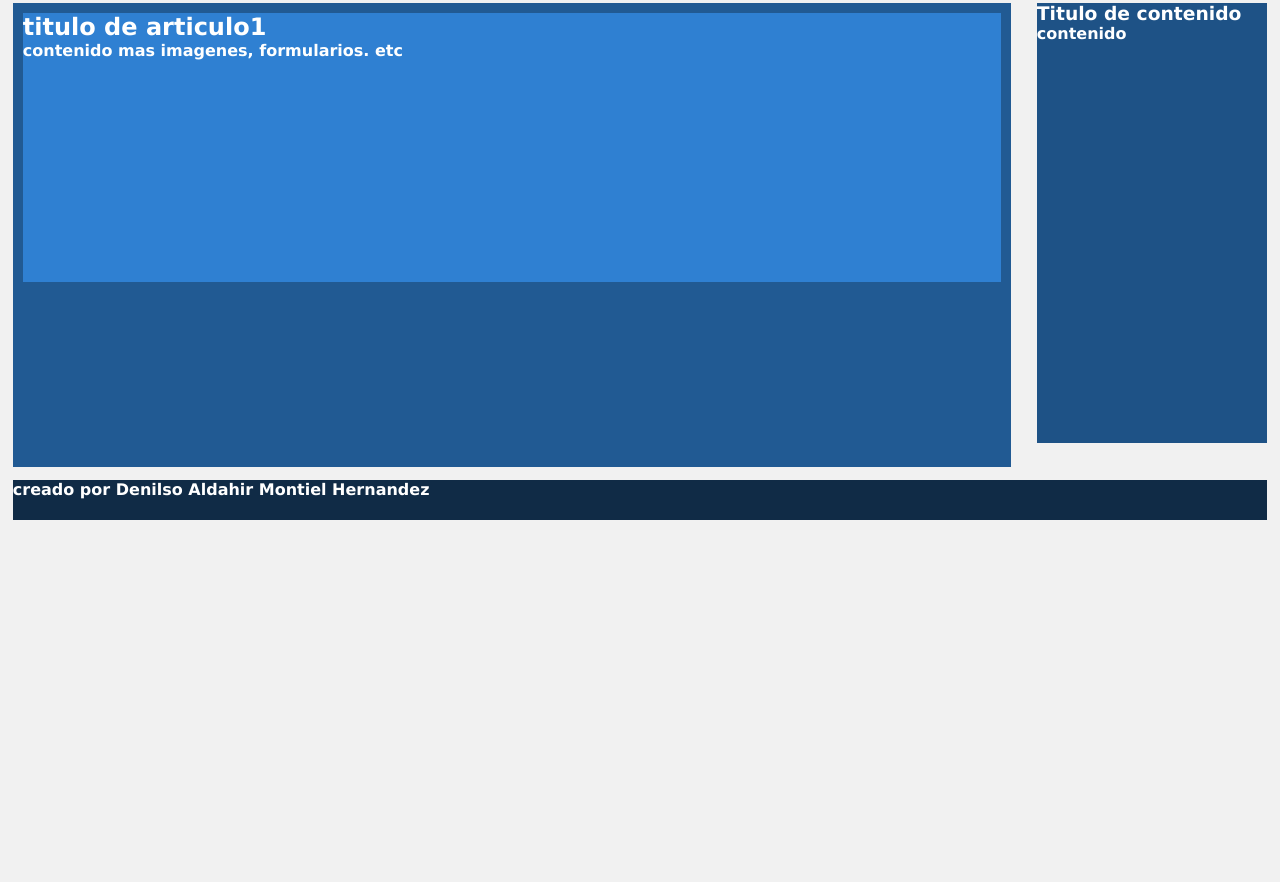
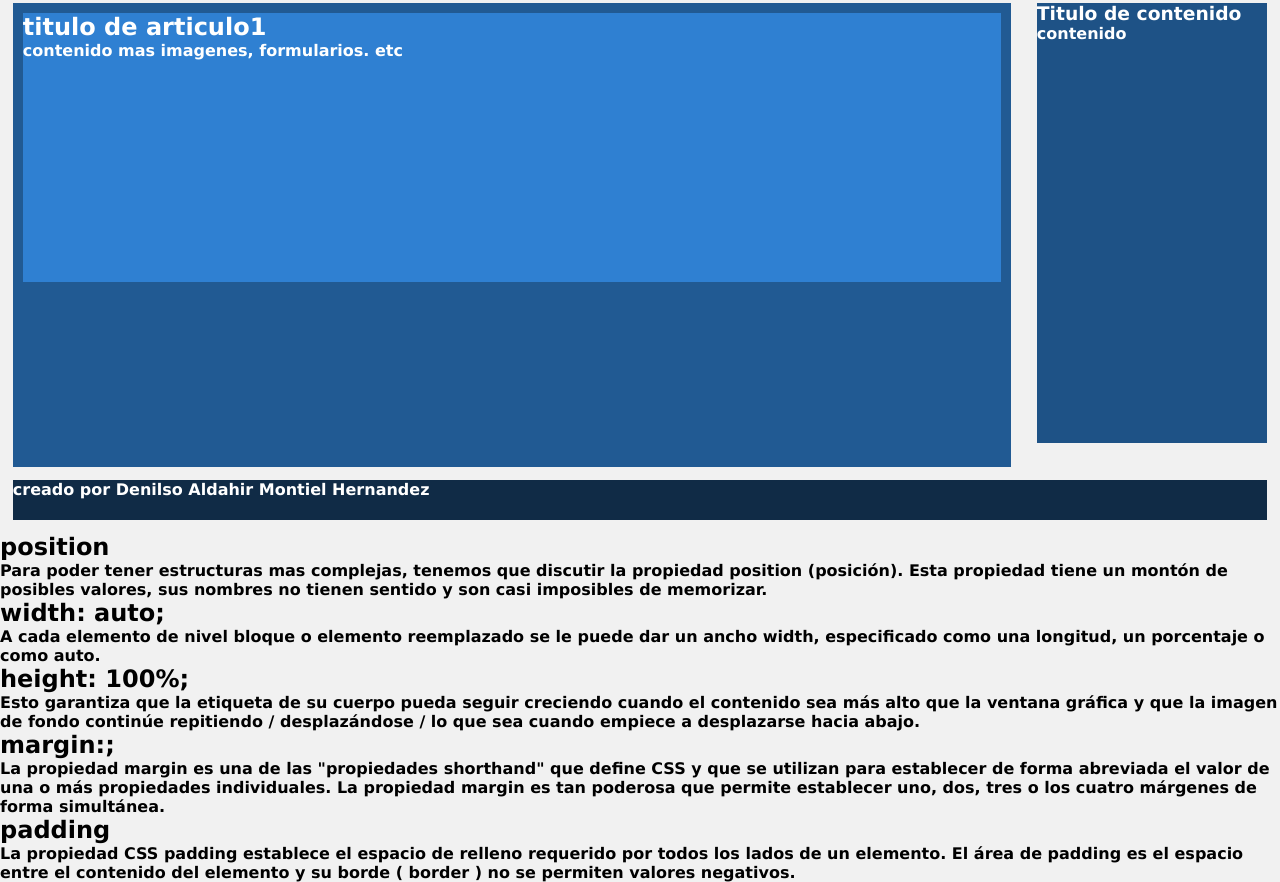
Before and after one commit to dennillm1720/Aldahir, a plain HTML site: page computo2/practica7/practica7.html in a window 1280 px wide. Shown: the part 458-1340 px from the top of the page. Before the commit the page ends 978 px from the top, so only its background shows below. Drawn offline with Linux system fonts and the light colour scheme.

Commit message:
añadiendo practica 7 avance  final investigacion

```diff
--- a/computo2/practica7/practica7.html
+++ b/computo2/practica7/practica7.html
@@ -29,5 +29,20 @@
 <footer>
 creado por Denilso Aldahir Montiel Hernandez
 </footer>
+<h2>position</h2>
+<p>Para poder tener estructuras mas complejas, tenemos que discutir la propiedad position (posición).
+ Esta propiedad tiene un montón de posibles valores, sus nombres no tienen sentido y son casi imposibles de memorizar.</p>
+ <h2>width: auto;</h2>
+ <p>A cada elemento de nivel bloque o elemento reemplazado se le puede dar un ancho width,
+ especificado como una longitud, un porcentaje o como auto.</p>
+ <h2>height: 100%;</h2>
+ <p>Esto garantiza que la etiqueta de su cuerpo pueda seguir creciendo cuando el contenido sea más alto que la ventana gráfica y que la imagen de fondo continúe repitiendo
+ / desplazándose / lo que sea cuando empiece a desplazarse hacia abajo.</p>
+  <h2>margin:;</h2>
+ <p>La propiedad margin es una de las "propiedades shorthand" que define CSS y que se utilizan para establecer de forma abreviada el valor de una o más propiedades individuales.
+ La propiedad margin es tan poderosa que permite establecer uno, dos, tres o los cuatro márgenes de forma simultánea.</p>
+  <h2>padding</h2>
+ <p>La propiedad CSS padding establece el espacio de relleno requerido por todos los lados de un elemento. El área de padding es el espacio entre el contenido del elemento y su borde (
+ border ) no se permiten valores negativos.</p>
 </body>
 </html>
```
